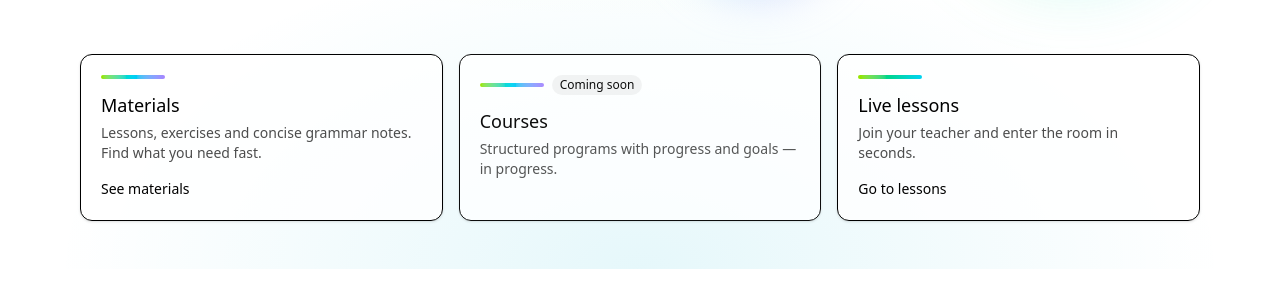
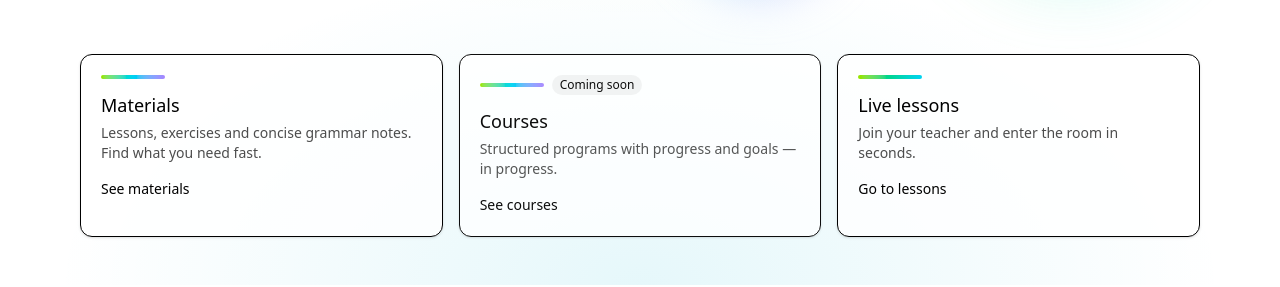
Before and after one commit to Ania58/gottaspeak-frontend, a React (Vite) app: page / in a window 1280 px wide. Shown: the part 361-648 px from the top of the page. Built offline with nearby package versions, Linux system fonts and the light colour scheme; no server answers.

Commit message:
Home: add Courses card link to /courses and i18n key home.cards.courses.link

```diff
--- a/src/i18next/translations.en.json
+++ b/src/i18next/translations.en.json
@@ -162,7 +162,8 @@
       },
       "courses": {
         "title": "Courses",
-        "desc": "Structured programs with progress and goals — in progress."
+        "desc": "Structured programs with progress and goals — in progress.",
+        "link": "See courses"
       },
       "lessons": {
         "title": "Live lessons",
--- a/src/i18next/translations.es.json
+++ b/src/i18next/translations.es.json
@@ -162,7 +162,8 @@
       },
       "courses": {
         "title": "Cursos",
-        "desc": "Programas estructurados con progreso y objetivos — en preparación."
+        "desc": "Programas estructurados con progreso y objetivos — en preparación.",
+        "link": "Ver cursos"
       },
       "lessons": {
         "title": "Clases en vivo",
--- a/src/i18next/translations.pl.json
+++ b/src/i18next/translations.pl.json
@@ -163,7 +163,8 @@
       },
       "courses": {
         "title": "Kursy",
-        "desc": "Ustrukturyzowane programy z postępem i celami — już przygotowujemy."
+        "desc": "Ustrukturyzowane programy z postępem i celami — już przygotowujemy.",
+        "link": "Zobacz kursy"
       },
       "lessons": {
         "title": "Zajęcia na żywo",
--- a/src/pages/home/HomePage.tsx
+++ b/src/pages/home/HomePage.tsx
@@ -54,14 +54,22 @@ export default function HomePage() {
             </div>
           </Link>
 
-          <div className="rounded-xl border bg-white/80 p-5 opacity-95 shadow-sm">
+           <Link
+            to="/courses"
+            className="group rounded-xl border bg-white/80 p-5 opacity-95 shadow-sm transition hover:-translate-y-0.5 hover:shadow-md"
+          >
             <div className="flex items-center gap-2">
               <div className="h-1 w-16 rounded-full bg-gradient-to-r from-lime-400 via-cyan-400 to-violet-400" />
-              <span className="rounded-full bg-black/5 px-2 py-0.5 text-xs">{t("home.soon")}</span>
+              <span className="rounded-full bg-black/5 px-2 py-0.5 text-xs">
+                {t("home.soon")}
+              </span>
             </div>
             <h3 className="mt-3 text-lg font-medium">{t("home.cards.courses.title")}</h3>
             <p className="mt-1 text-sm text-black/70">{t("home.cards.courses.desc")}</p>
-          </div>
+            <div className="mt-4 inline-block text-sm underline decoration-transparent underline-offset-2 transition group-hover:decoration-inherit">
+              {t("home.cards.courses.link")}
+            </div>
+          </Link>
 
           <Link
             to="/lessons"
```
